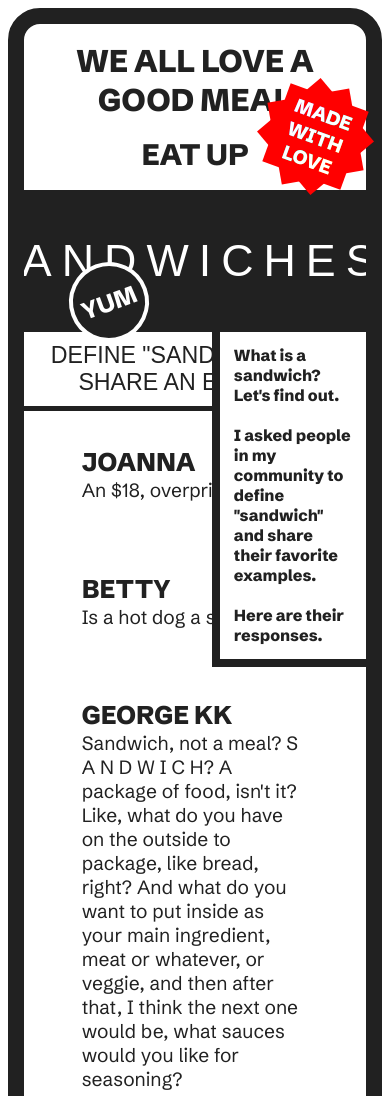
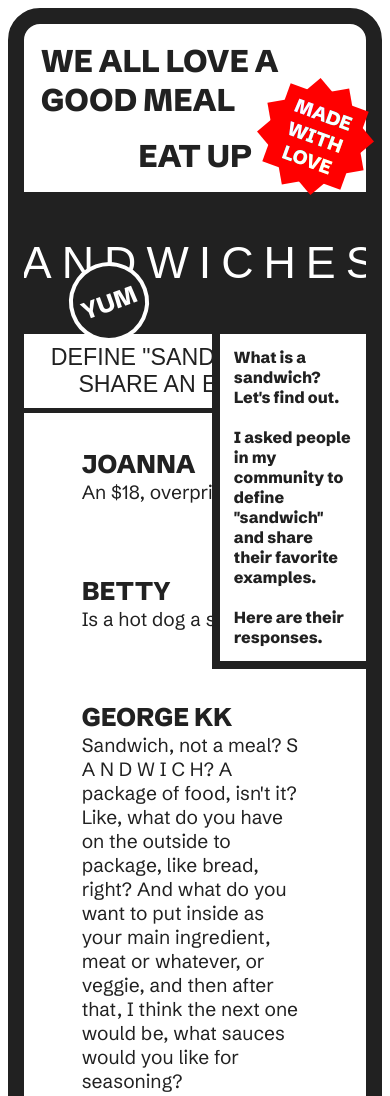
Before and after one commit to yiuchl/c2lab-sandwich, a plain HTML site: page index.html in a window 390 px wide. Shown: the top 1096 px of the page. Drawn offline with nearby package versions, Linux system fonts and the light colour scheme; a web font is replaced by a local one.

Commit message:
Update style.css

```diff
--- a/assets/style.css
+++ b/assets/style.css
@@ -96,15 +96,14 @@ body {
   align-items: center;
   justify-content: center;
   margin: 0;
-  padding-top: 3%;
-  padding-bottom: 3%;
+  padding-top: 3.5%;
+  padding-bottom: 3.5%;
   display: flex;
   flex-direction: row;
   flex-wrap: wrap;
   object-fit: contain;
   color: white;
   background-color: rgb(33, 33, 33);
-  /* #252117 */
   height: 100%;
 }
 
@@ -544,21 +543,33 @@ h1 {
     display: flex;
   }
 
-  .topnav{
+  .topnav a {
     align-content: flex-start;
+    justify-content: flex-start;
+    justify-content: center;
+  }
+
+  #nav {
+    align-content: center;
+    display: flex;
+    justify-content: center;
   }
 
   #one {
+    align-content: center;
     font-size: 1.96rem;
-    padding:5%;
+    padding: 5%;
     margin: 0;
+    /* text-align: left; */
   }
 
   #eat {
-    font-size: 1.85rem;
-    padding:5%;
+    /* font-size: 1.85rem; */
+    font-size: 1.96rem;
+    padding: 5%;
     padding-top: 0;
     margin: 0;
+    text-align: left;
   }
 
   #head h1 {
@@ -607,6 +618,16 @@ h1 {
     flex-direction: row;
     flex-wrap: wrap;
     margin: 0;
+  }
+
+  #one {
+    text-align: left;
+    align-content: left;
+  }
+
+  #eat {
+    text-align: left;
+    align-items: flex-start;
   }
 
   #left-about {
```
